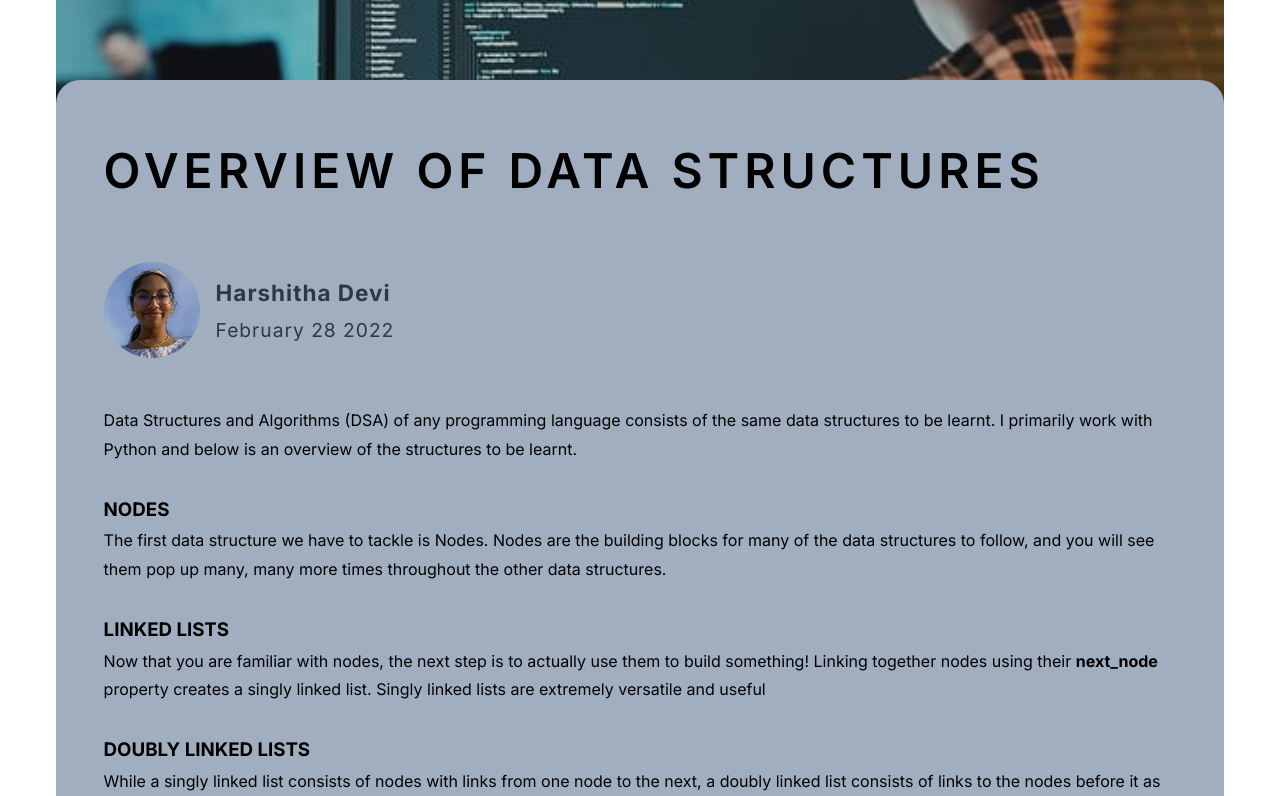
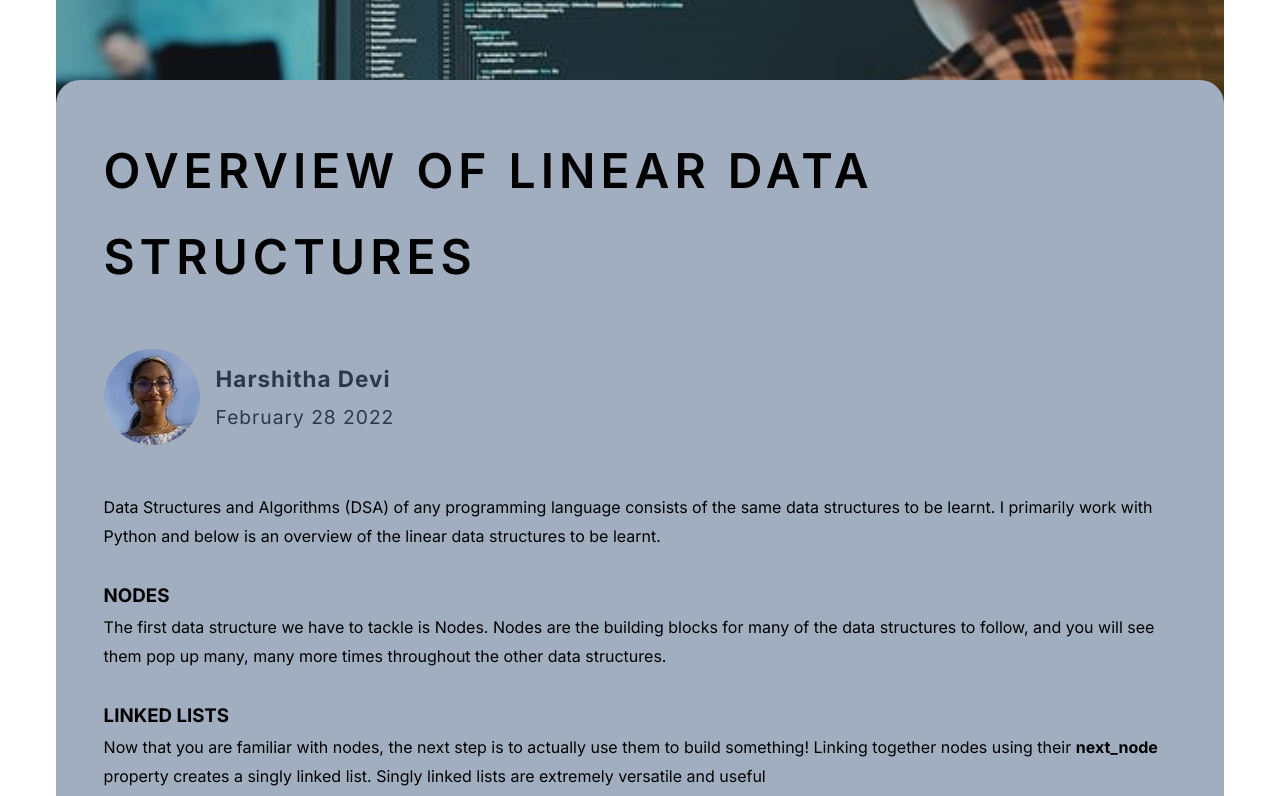
Before and after one commit to harshi1122/hdgblog, a plain HTML site: page html/blog2.html in a window 1280 px wide. Shown: the part 500-1296 px from the top of the page. Drawn offline with nearby package versions, Linux system fonts and the light colour scheme.

Commit message:
Update blog2.html

```diff
--- a/html/blog2.html
+++ b/html/blog2.html
@@ -5,7 +5,7 @@
   <meta charset="UTF-8">
   <meta http-equiv="X-UA-Compatible" content="IE=edge">
   <meta name="viewport" content="width=device-width, initial-scale=1.0">
-  <title>Overview of Data Structures</title>
+  <title>Overview of Linear Data Structures</title>
 
   <!--
     - favicon
@@ -51,7 +51,7 @@
     <div class="hero">
     </div>
     <main>
-      <h2>Overview of Data Structures</h2>
+      <h2>Overview of Linear Data Structures</h2>
       <div class="profile-container">
         <div class="profile">
           <div class="img-container"></div>
@@ -64,7 +64,7 @@
       <div class="content">
         <p>Data Structures and Algorithms (DSA) of any programming language
             consists of the same data structures to be learnt. I primarily work with Python and below is an overview
-            of the structures to be learnt.
+            of the linear data structures to be learnt.
         </p>
         <br>
         <h3>NODES</h3>
@@ -118,7 +118,7 @@
         </p>
         <br>
         <p>
-          I will be diving into details of the knowledge I have gained regarding DSA in the upcoming blogs.
+          I will be diving into details of the knowledge I have gained regarding DSA in the upcoming blogs  posts.
         </p>
         <br>
         </div>
```
